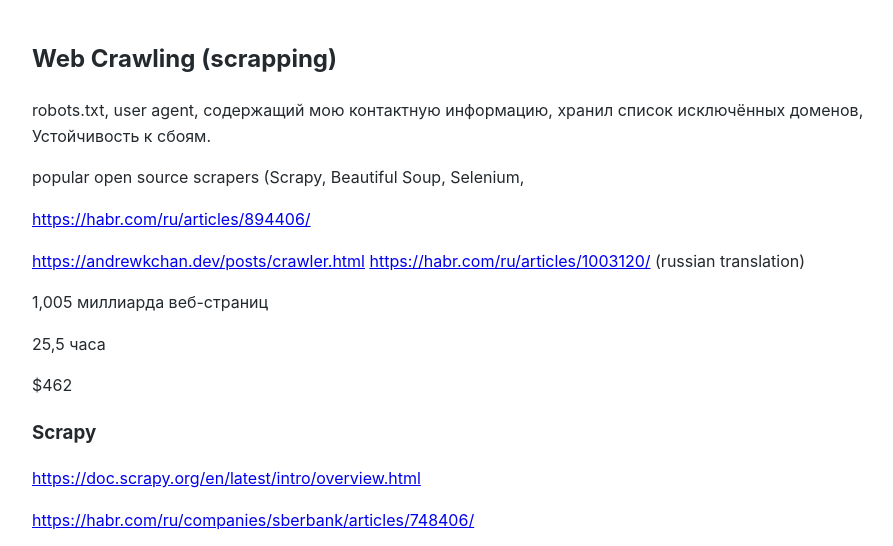
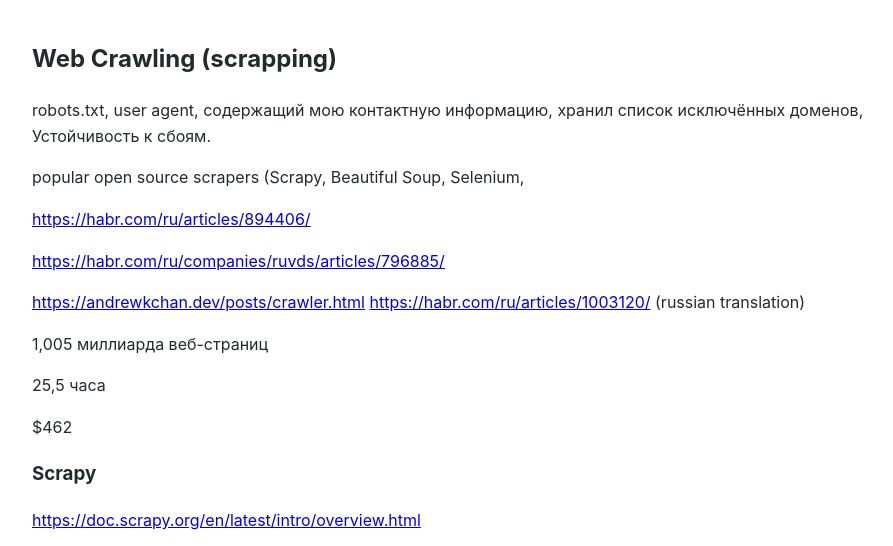
Before and after one commit to Michael-Lubinsky/michael-lubinsky.github.com, a Jekyll site: the page built from web/crawling.md, in a window 1280 px wide and 900 px high, cut to the strip 0-546 px from the top of the window. Shown: the whole strip, without its empty margins (158-1051 px from the left). Built offline with Jekyll 4.4.1, drawn with Linux system fonts in a browser that asks for light colours; our own code applies the rules of GitHub Pages for plain Markdown files.

Commit message:
Update crawling.md with additional links

```diff
--- a/web/crawling.md
+++ b/web/crawling.md
@@ -7,6 +7,8 @@ user agent, содержащий мою контактную информаци
 popular open source scrapers (Scrapy, Beautiful Soup, Selenium,
 
 <https://habr.com/ru/articles/894406/>
+
+<https://habr.com/ru/companies/ruvds/articles/796885/>
 
 <https://andrewkchan.dev/posts/crawler.html>
 <https://habr.com/ru/articles/1003120/>  (russian translation)
```
